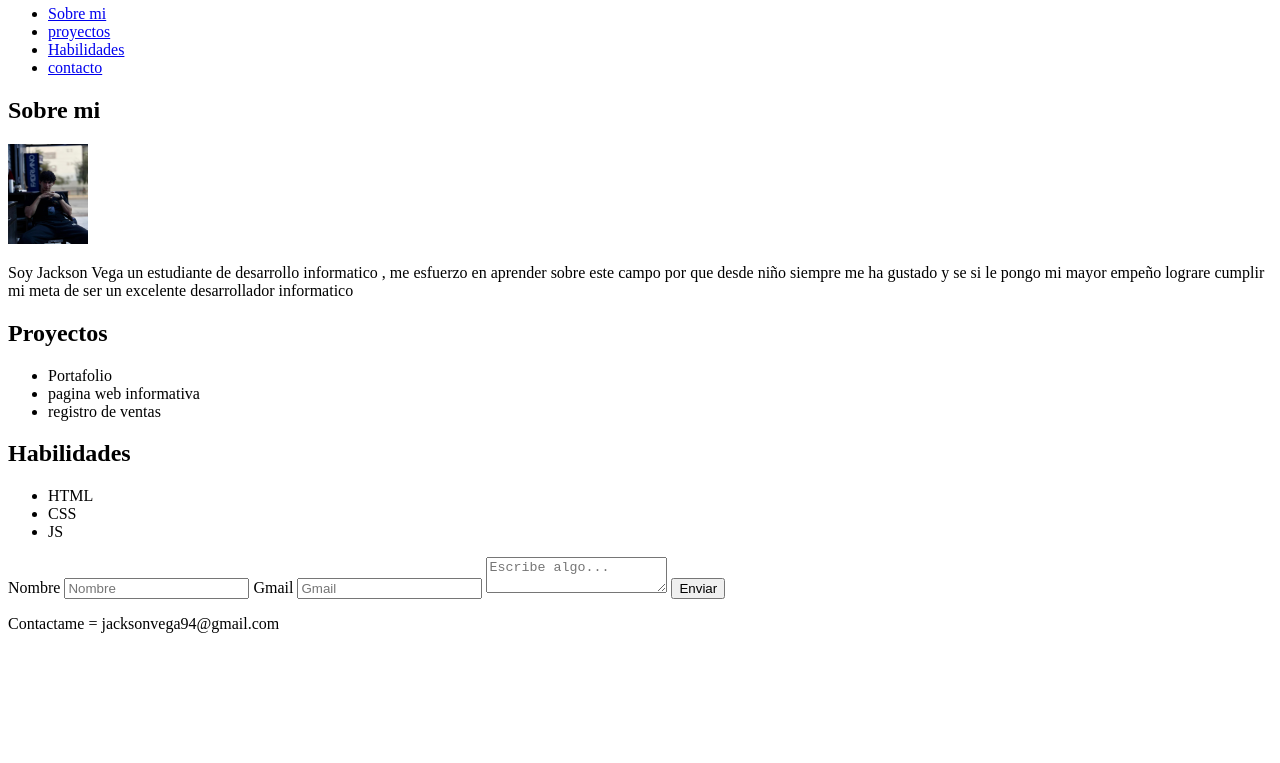
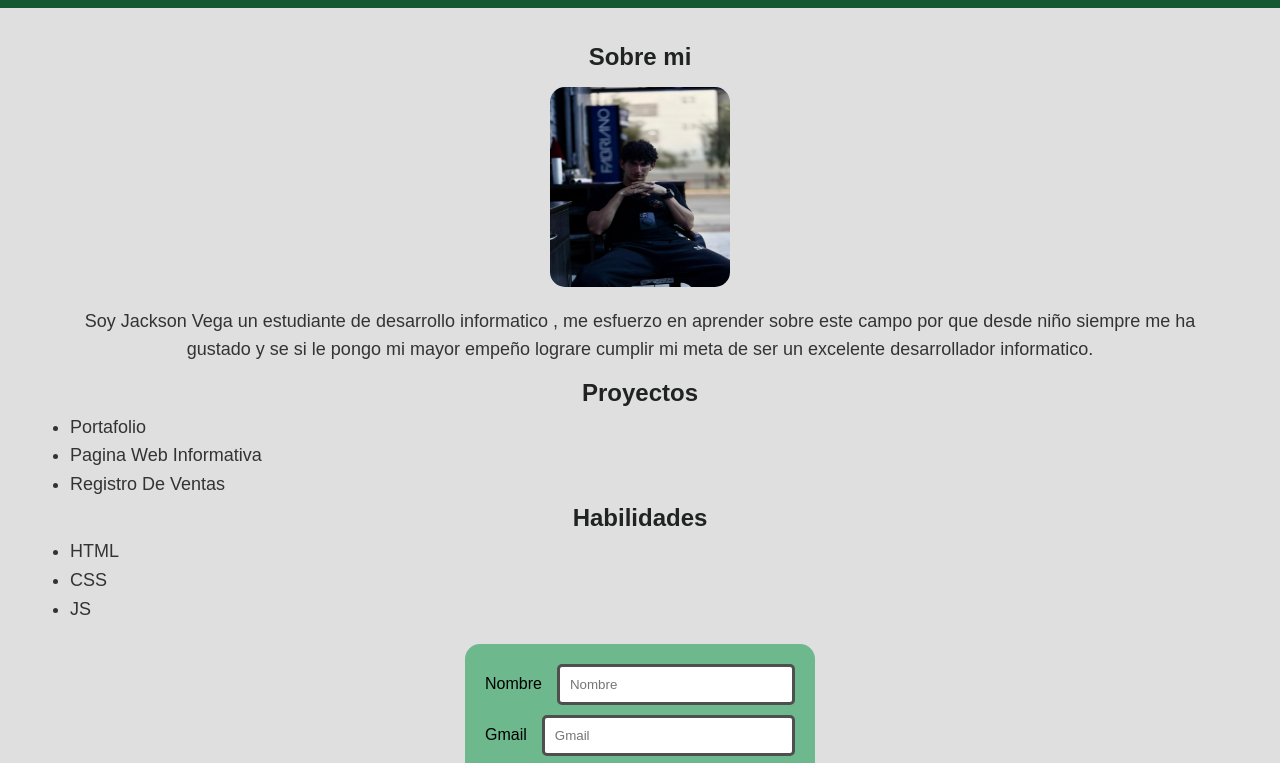
Before and after one commit to shacogod2612/mi-primer-proyecto-html, a plain HTML site: page index.html in a window 1280 px wide. Shown: the part 75-838 px from the top of the page. Before the commit the page ends 800 px from the top, so only its background shows below. Drawn offline with Linux system fonts and the light colour scheme.

Commit message:
Actualizar landing: HTML final + agregar CSS base + mover imagen

```diff
--- /dev/null
+++ b/css/style.css
@@ -0,0 +1,170 @@
+*{
+    margin: 0;
+    padding: 0;
+    box-sizing: border-box;
+}
+
+html {
+    scroll-behavior: smooth;
+}
+
+body {
+    font-family: Arial, Helvetica, sans-serif;
+    line-height: 1.6;
+    background-color: #dfdfdf;
+    color: #333;
+}
+
+/* HEADER */
+
+header {
+    display: flex;
+    justify-content: space-between;
+    align-items: center;
+    background-color:  #155730;
+    padding: 1rem 4rem;
+}
+
+header h1 {
+    color: #a2a9b1;
+}
+
+nav ul {
+    display: flex;
+    gap: 1rem;
+    list-style: none;
+    text-decoration: none;
+    font-weight: bold;
+
+}
+
+nav a {
+    text-decoration: none;
+    color: #a2a9b1;
+    transition: color 0.3s
+}
+
+nav a:hover {
+    color: #6d6f72;
+}
+
+/* MAIN */
+
+main {
+    max-width: 1200px;
+    margin: 30px auto;
+    padding: 0 20px;
+}
+
+main h2 {
+    text-align: center;
+    color: #212222;
+}
+
+.box-img{
+    display: flex;
+    justify-content: center;
+    padding: 10px 0;
+    margin-bottom: 10px;
+}
+
+.box-img img {
+    width: 180px;
+    height: 200px;
+    border-radius: 15px;
+}
+
+.texto-mio {
+    text-align: center;
+    font-size: 18px;
+    margin-bottom: 10px;
+
+}
+
+.listas {
+    font-size: 18px;
+    text-transform: capitalize;
+    padding: 0 10px;
+}
+
+/* FORMULARIOS */
+
+.formulario {
+    display: flex;
+    justify-content: center;
+}
+
+.contenedor-formulario {
+    width: 350px;
+    padding: 20px 20px;
+    background-color: #6eb88d;
+    border-radius:  15px;
+    margin-top: 20px;
+}
+
+.box-form {
+    display: flex;
+    align-items: center;
+    gap: 15px;
+}
+
+form {
+    display: flex;
+    flex-direction: column;
+    justify-content: center;
+    gap: 10px;
+}
+
+input {
+    width: 100%;
+}
+label {
+    color: #000000;
+}
+
+form input, form textarea {
+    padding: 10px;
+    border: 3px solid #504f4f;
+    border-radius: 5px;
+}
+
+
+form button {
+    padding: 10px;
+    border: none;
+    background-color: #155730;
+    color: white;
+    font-weight: bold;
+    cursor: pointer;
+    border-radius: 5px;
+    transition: background-color 0.3s;
+}
+
+form button:hover {
+    background-color: #0a3f20;
+}
+
+/* FOOTER */
+footer {
+    width: 100%;
+    background-color: #155730;
+    padding: 25px 0;
+}
+
+footer p {
+    text-align: center;
+    color: #a2a9b1;
+}
+
+/* RESPONSIVE */
+
+@media (max-width: 768px) {
+    header {
+        flex-direction: column;
+        gap: 10px;
+        padding: 1rem;
+    }
+    .contenedor-formulario {
+        width: 90%;
+    }
+}
--- a/index.html
+++ b/index.html
@@ -4,6 +4,7 @@
     <meta charset="UTF-8">
     <meta name="viewport" content="width=device-width, initial-scale=1.0">
     <title>Mi portafolio</title>
+    <link rel="stylesheet" href="./css/style.css">
 </head>
 <body>
         <header>
@@ -11,9 +12,9 @@
             <nav>
                 <ul>
                     <li><a href="#sobre-mi">Sobre mi</a></li>
-                    <li><a href="#proyectos">proyectos</a></li>
+                    <li><a href="#proyectos">Proyectos</a></li>
                     <li><a href="#habilidades">Habilidades</a></li>
-                    <li><a href="#contacto">contacto</a></li>
+                    <li><a href="#contacto">Contacto</a></li>
                 </ul>
             </nav>
         </header>
@@ -23,11 +24,14 @@
             <section id="sobre-mi">
 
                 <h2>Sobre mi</h2>
-                <img src="/sobre-mi.jpeg" alt="sobre mi" width="80px" height="100">
 
-                <p>Soy Jackson Vega un estudiante de desarrollo informatico , me esfuerzo
+                <div class="box-img">
+                    <img src="./img/sobre-mi.jpeg" alt="imagen de Jackson Vega">
+                </div>
+
+                <p class="texto-mio">Soy Jackson Vega un estudiante de desarrollo informatico , me esfuerzo
                 en aprender sobre este campo por que desde niño siempre me ha gustado y se
-                si le pongo mi mayor empeño lograre cumplir mi meta de ser un excelente desarrollador informatico
+                si le pongo mi mayor empeño lograre cumplir mi meta de ser un excelente desarrollador informatico.
                 </p>
 
             </section>
@@ -36,11 +40,14 @@
 
                 <h2>Proyectos</h2>
 
+                <div class="listas">
                     <ul>
                         <li>Portafolio</li>
-                    <li>pagina web informativa</li>
-                    <li>registro de ventas</li>
+                        <li>Pagina web informativa</li>
+                        <li>Registro de ventas</li>
                     </ul>
+                </div>
+
 
             </section>
 
@@ -48,27 +55,38 @@
 
                 <h2>Habilidades</h2>
 
+                  <div class="listas">
                     <ul>
                         <li>HTML</li>
                         <li>CSS</li>
                         <li>JS</li>
                     </ul>
+                </div>
 
             </section>
 
-            <section>
+            <section class="formulario">
+
+                <div class="contenedor-formulario">
                     <form action="#">
+
+                        <div class="box-form">
 
                             <label for="nombre">Nombre</label>
                             <input type="text" id="nombre" name="nombre" placeholder="Nombre" required>
 
+                        </div>
+                        <div class="box-form">
                             <label for="email">Gmail</label>
                             <input type="email" id="email" name="email" placeholder="Gmail" required>
+                        </div>
 
-                    <textarea name="mensaje" id="mensaje" placeholder="Escribe algo..."></textarea>
+                        <textarea name="mensaje" id="mensaje" placeholder="Escribe algo..." aria-label="Mensaje"></textarea>
 
                         <button type="submit">Enviar</button>
+
                     </form>
+                </div>
             </section>
         </main>
 
```
Also changed, not shown: img/sobre-mi.jpeg (renamed from sobre-mi.jpeg). Lines whose indentation alone changed are shown as unchanged.
